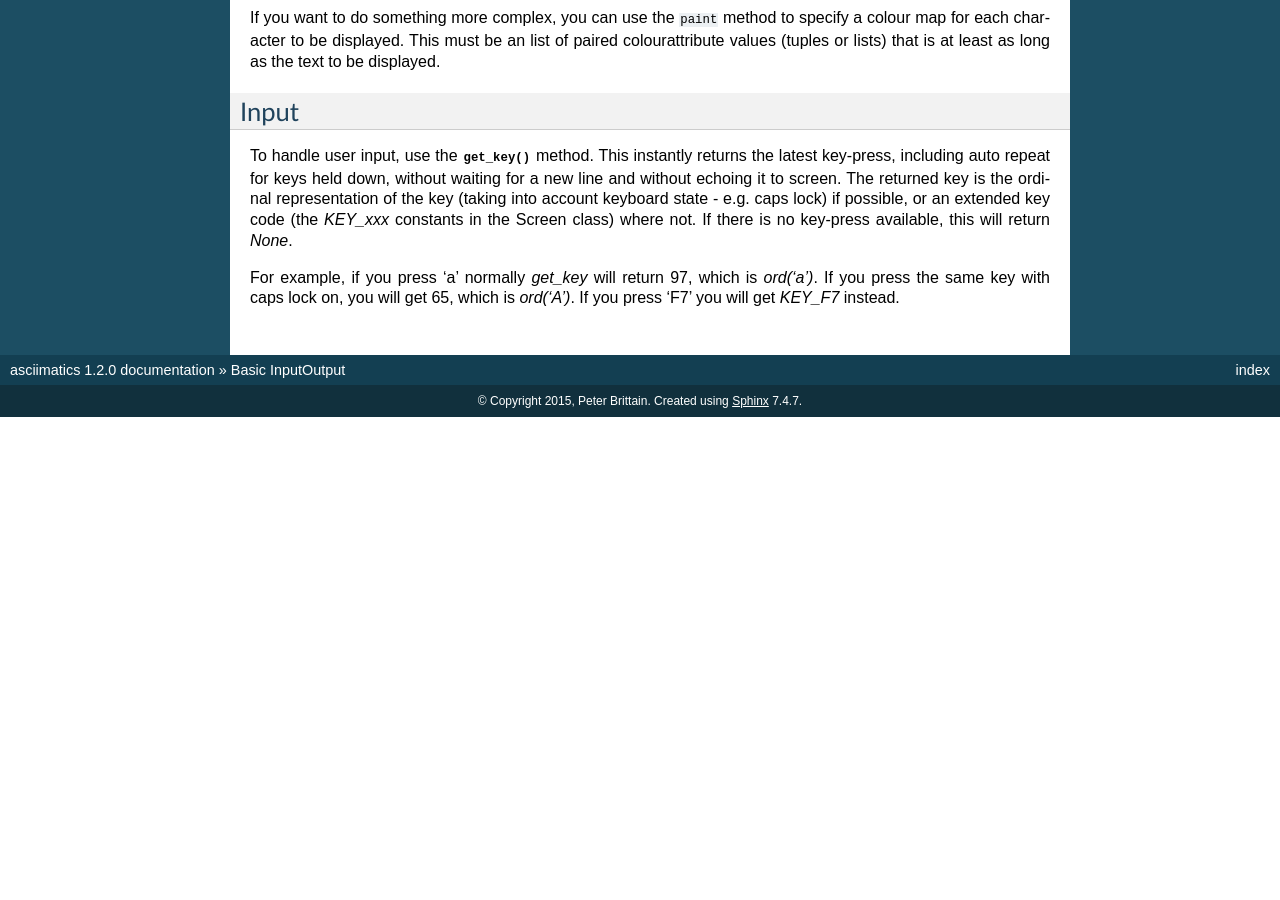
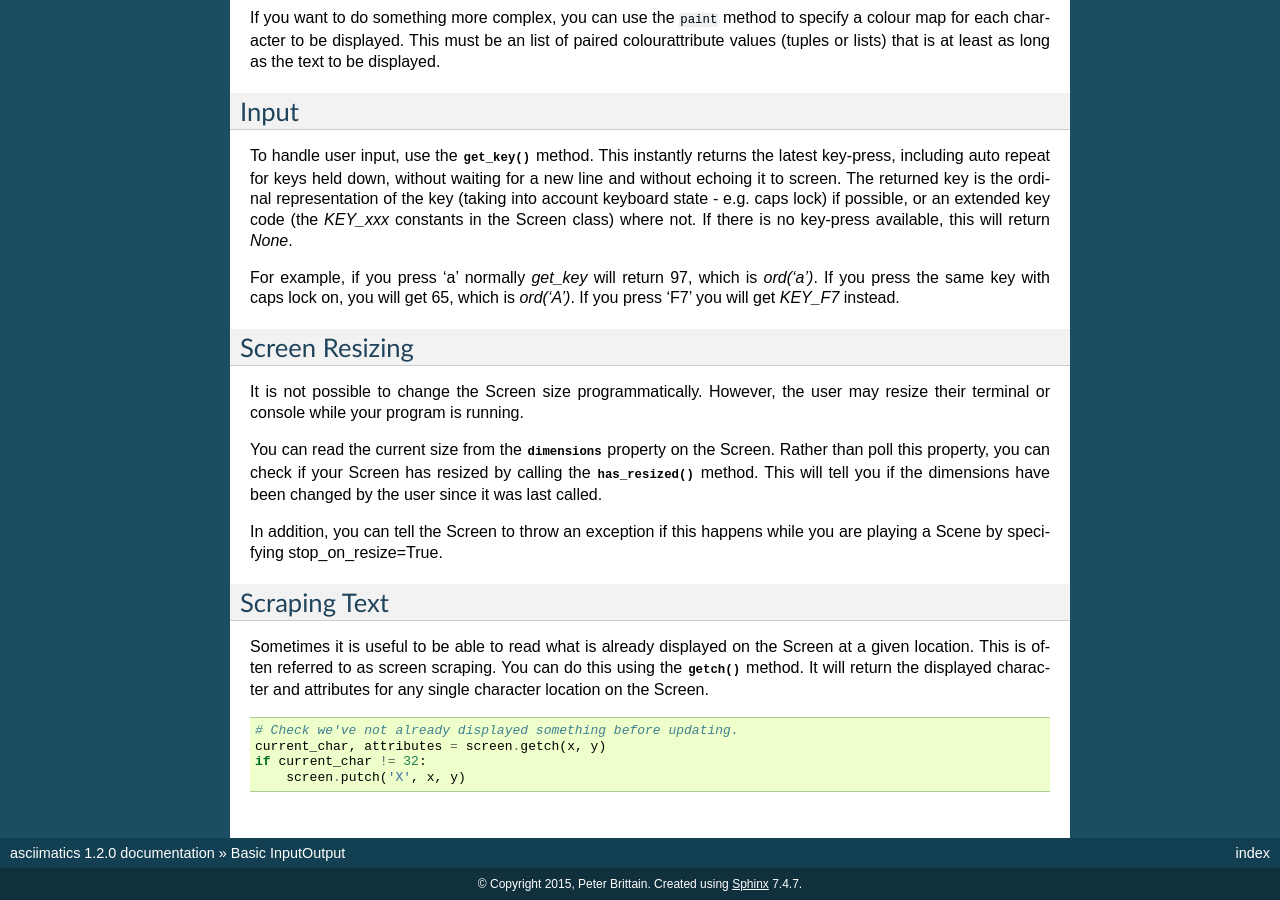
Before and after one commit to peterbrittain/asciimatics, a Sphinx documentation site: the page built from doc/source/io.rst, in a window 1280 px wide and 900 px high, scrolled down 742 px. Built offline with Sphinx 7.4.7, drawn with Linux system fonts in a browser that asks for light colours; cross-references to code outside the pages are shown as plain code; before the commit the page ends 1159 px from its top, so only the background shows below that; some of the changed text lies outside the part shown.

Commit message:
Added screen resizing and scraping docs.

```diff
--- a/doc/source/io.rst
+++ b/doc/source/io.rst
@@ -35,3 +35,22 @@ Input
 To handle user input, use the :py:meth:`get_key` method.  This instantly returns the latest key-press, including auto repeat for keys held down, without waiting for a new line and without echoing it to screen.  The returned key is the ordinal representation of the key (taking into account keyboard state - e.g. caps lock) if possible, or an extended key code (the `KEY_xxx` constants in the Screen class) where not.  If there is no key-press available, this will return `None`.
 
 For example, if you press 'a' normally `get_key` will return 97, which is `ord('a')`.  If you press the same key with caps lock on, you will get 65, which is `ord('A')`.  If you press 'F7' you will get `KEY_F7` instead.
+
+Screen Resizing
+---------------
+It is not possible to change the Screen size programmatically.  However, the user may resize their terminal or console while your program is running.
+
+You can read the current  size from the :py:obj:`.dimensions` property on the Screen.  Rather than poll this property, you can check if your Screen has resized by calling the :py:meth:`.has_resized` method.  This will tell you if the dimensions have been changed by the user since it was last called.
+
+In addition, you can tell the Screen to throw an exception if this happens while you are playing a Scene by specifying stop_on_resize=True.
+
+Scraping Text
+-------------
+Sometimes it is useful to be able to read what is already displayed on the Screen at a given location.  This is often referred to as screen scraping.  You can do this using the :py:meth:`.getch` method.  It will return the displayed character and attributes for any single character location on the Screen.
+
+.. code-block:: python
+
+    # Check we've not already displayed something before updating.
+    current_char, attributes = screen.getch(x, y)
+    if current_char != 32:
+        screen.putch('X', x, y)
```
